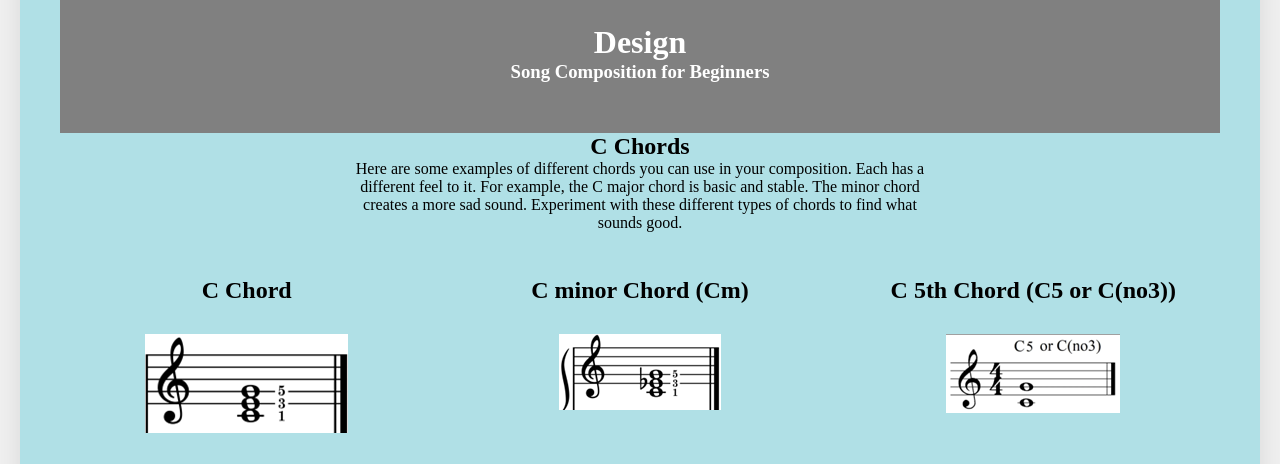
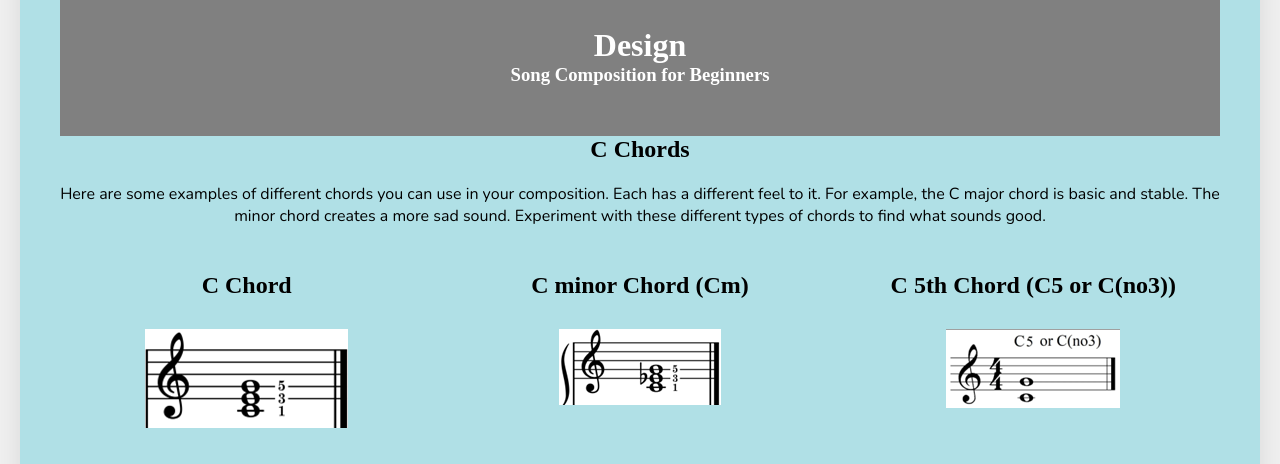
Before and after one commit to natemasca/wdd130-winters, a plain HTML site: page chords.html in a window 1280 px wide. Shown: the part 280-744 px from the top of the page. Drawn offline with nearby package versions, Linux system fonts and the light colour scheme.

Commit message:
Update chords.html

```diff
--- a/chords.html
+++ b/chords.html
@@ -4,6 +4,7 @@
     <meta charset="UTF-8">
     <meta name="viewport" content="width=device-width, initial-scale=1.0">
     <link rel="stylesheet" href="/wdd130-winters/styles.css" />
+    <link href="https://fonts.googleapis.com/css2?family=Nunito:ital,wght@0,200..1000;1,200..1000&family=Parisienne&display=swap'" rel="stylesheet">
     <title>C Chords</title>
 </head>
 <body>
@@ -30,10 +31,10 @@
     <!-- Main content -->
     <main>
         <section class="chord-section">
-            <h1>C Chords</h1>
-            <p>Here are some examples of different chords you can use in your composition.
+            <h2>C Chords</h2>
+            <p1>Here are some examples of different chords you can use in your composition.
              Each has a different feel to it. For example, the C major chord is basic and stable.
-             The minor chord creates a more sad sound. Experiment with these different types of chords to find what sounds good.</p>
+             The minor chord creates a more sad sound. Experiment with these different types of chords to find what sounds good.</p1>
 
             <div class="chord-grid">
                 <div class="chord-item">
```
